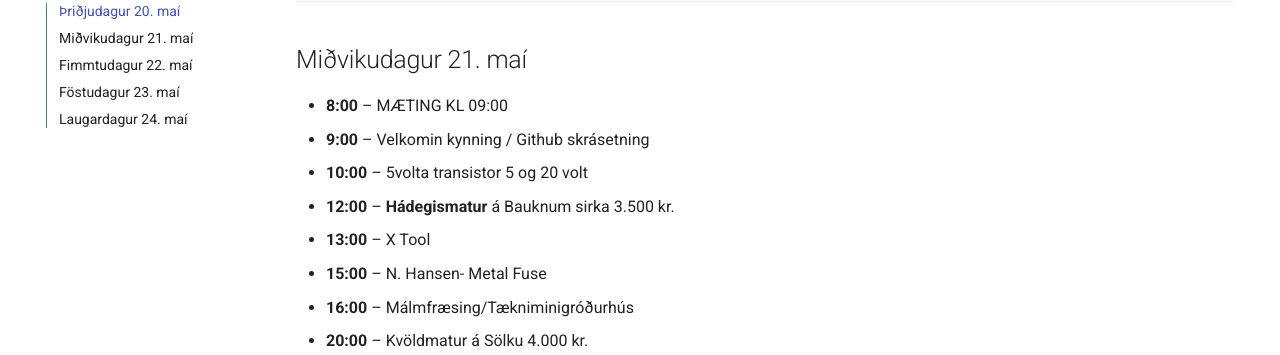
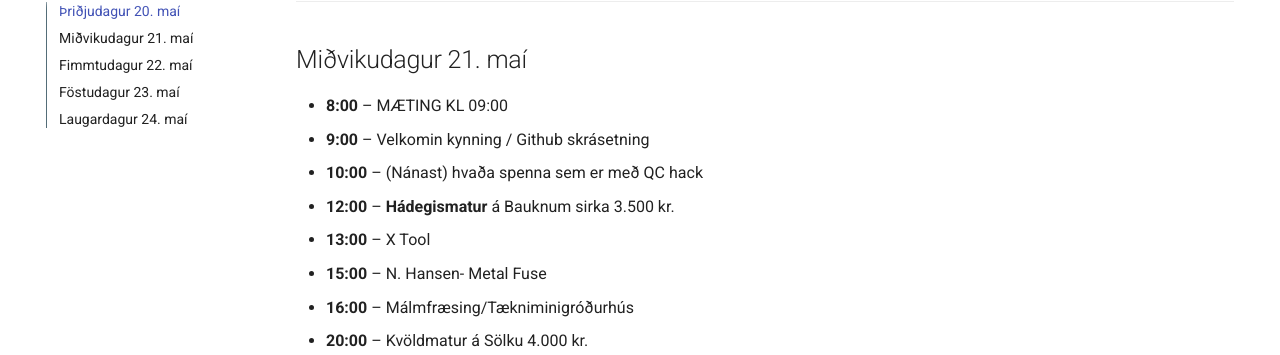
Before and after one commit to Fab-Lab-Island/fli-bootcamp-2025, an MkDocs documentation site: the page built from docs/dagskra.md, in a window 1280 px wide and 900 px high, scrolled down 442 px. Shown: the part 97-452 px from the top of the window. Built offline with MkDocs 1.6.1 and Material for MkDocs 9.7.7, drawn with Linux system fonts in a browser that asks for light colours.

Commit message:
breytt dagskrá

```diff
--- a/docs/dagskra.md
+++ b/docs/dagskra.md
@@ -17,7 +17,7 @@ Dagskrá hefst kl 9:00 nema annað sé tekið fram.
 ## Miðvikudagur 21. maí
 - **8:00** – MÆTING KL 09:00
 - **9:00** – Velkomin kynning / Github skrásetning
-- **10:00** – 5volta transistor 5 og 20 volt
+- **10:00** – (Nánast) hvaða spenna sem er með QC hack
 - **12:00** – **Hádegismatur** á Bauknum sirka 3.500 kr.
 - **13:00** – X Tool
 - **15:00** – N. Hansen- Metal Fuse
```
